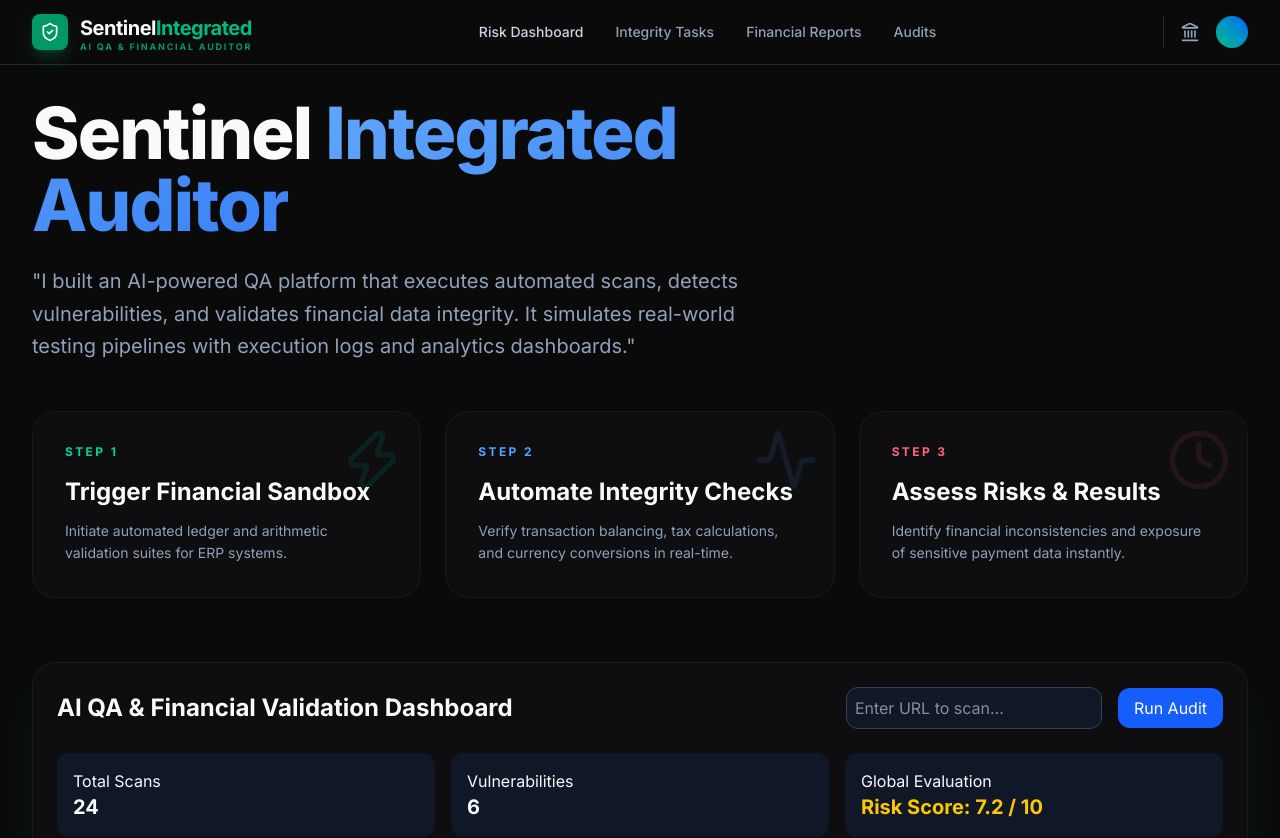
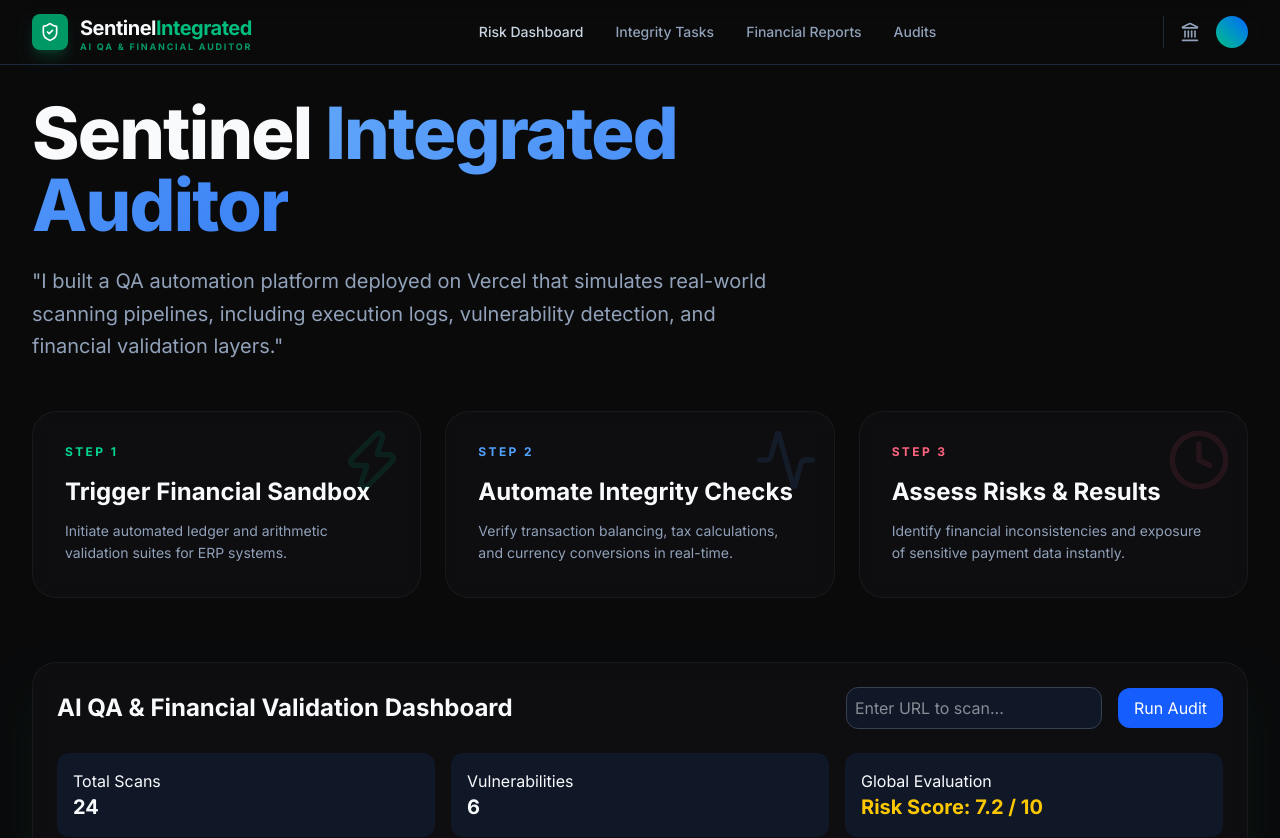
Before and after one commit to josemanuelsuarez110/qa-sentinel-platform, a Next.js app in the folder frontend/: page / in a window 1280 px wide. Shown: the top 838 px of the page. Built offline with nearby package versions, Linux system fonts and the light colour scheme.

Commit message:
fix: adjust hero text for specific vercel presentation pitch

```diff
--- a/frontend/src/app/page.tsx
+++ b/frontend/src/app/page.tsx
@@ -16,7 +16,7 @@ export default function Dashboard() {
             Sentinel <span className="gradient-text">Integrated Auditor</span>
           </h1>
           <p className="text-slate-400 text-xl leading-relaxed max-w-3xl">
-            "I built an AI-powered QA platform that executes automated scans, detects vulnerabilities, and validates financial data integrity. It simulates real-world testing pipelines with execution logs and analytics dashboards."
+            "I built a QA automation platform deployed on Vercel that simulates real-world scanning pipelines, including execution logs, vulnerability detection, and financial validation layers."
           </p>
         </section>
 
```
